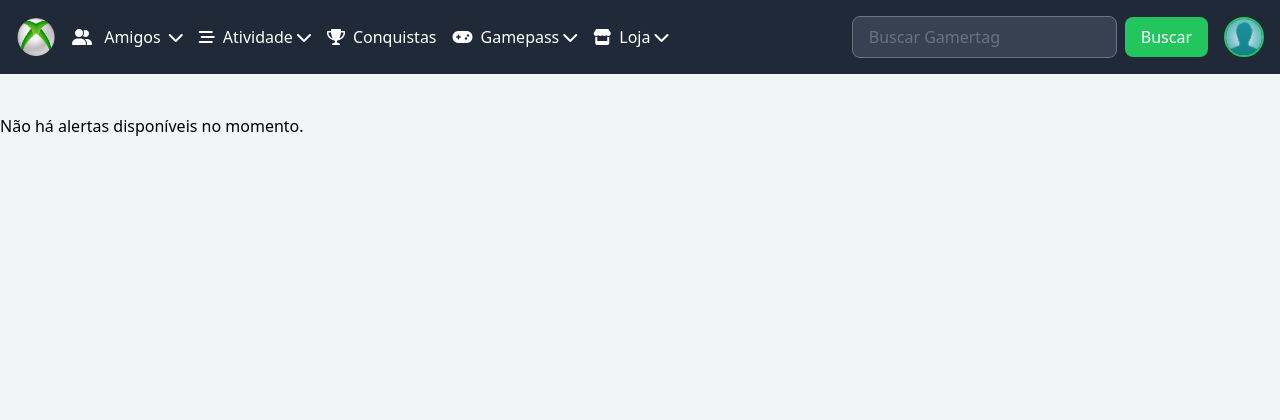
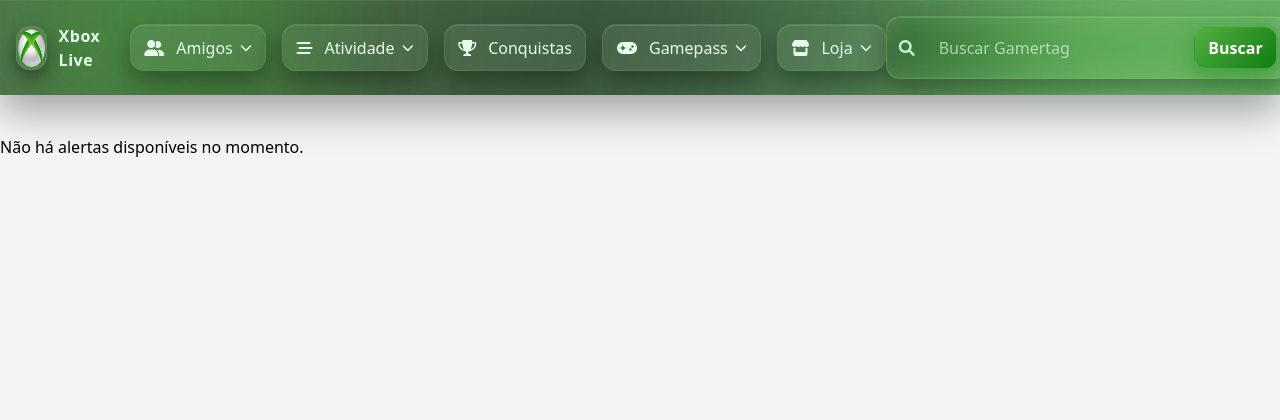
Before and after one commit to AndersonC96/XboxLive, a PHP site: page /pages/alerts.php in a window 1280 px wide. Shown: the top 420 px of the page. Run offline with PHP 8.4, Linux system fonts and the light colour scheme; some libraries are stand-ins or nearby versions.

Commit message:
Add liquid glass Xbox-inspired navbar styling

```diff
--- a/css/style.css
+++ b/css/style.css
@@ -18,6 +18,207 @@
     position: relative;
     bottom: 0;
     width: 100%;
+}
+
+/* Liquid glass inspired navbar */
+.liquid-nav {
+    position: sticky;
+    top: 0;
+    z-index: 40;
+    padding: 1rem 0;
+    backdrop-filter: blur(22px) saturate(160%);
+    background: linear-gradient(115deg, rgba(10, 24, 10, 0.72) 0%, rgba(12, 43, 15, 0.82) 45%, rgba(16, 124, 16, 0.65) 100%);
+    box-shadow: 0 16px 40px rgba(0, 0, 0, 0.35), inset 0 1px 0 rgba(255, 255, 255, 0.06);
+    overflow: hidden;
+}
+
+.nav-glass-overlay {
+    position: absolute;
+    inset: 0;
+    background: radial-gradient(circle at 20% 30%, rgba(108, 198, 68, 0.18), transparent 45%),
+        radial-gradient(circle at 80% 10%, rgba(82, 176, 67, 0.12), transparent 35%),
+        linear-gradient(120deg, rgba(255, 255, 255, 0.08), transparent 30%, rgba(255, 255, 255, 0.04));
+    mix-blend-mode: screen;
+    pointer-events: none;
+}
+
+.nav-grid {
+    position: absolute;
+    inset: 0;
+    background-image: linear-gradient(rgba(255, 255, 255, 0.04) 1px, transparent 1px),
+        linear-gradient(90deg, rgba(255, 255, 255, 0.04) 1px, transparent 1px);
+    background-size: 120px 120px;
+    opacity: 0.35;
+    pointer-events: none;
+}
+
+.nav-orb {
+    position: absolute;
+    width: 320px;
+    height: 320px;
+    border-radius: 50%;
+    filter: blur(70px);
+    opacity: 0.5;
+    animation: xboxOrbitFloat 16s ease-in-out infinite;
+}
+
+.nav-orb-left {
+    background: radial-gradient(circle, #52b043, #0e7a0e);
+    top: -120px;
+    left: -60px;
+}
+
+.nav-orb-right {
+    background: radial-gradient(circle, #8bd682, #52b043);
+    bottom: -140px;
+    right: 0;
+    animation-delay: 4s;
+}
+
+.nav-brand-text {
+    color: #e6ffed;
+    font-weight: 800;
+    letter-spacing: 0.5px;
+    text-shadow: 0 4px 18px rgba(82, 176, 67, 0.4);
+}
+
+.nav-brand-icon {
+    width: 44px;
+    height: 44px;
+    border-radius: 14px;
+    background: rgba(255, 255, 255, 0.06);
+    border: 1px solid rgba(82, 176, 67, 0.4);
+    box-shadow: inset 0 1px 0 rgba(255, 255, 255, 0.08), 0 8px 20px rgba(0, 0, 0, 0.45);
+}
+
+.nav-item {
+    position: relative;
+}
+
+.nav-link {
+    display: inline-flex;
+    align-items: center;
+    gap: 0.25rem;
+    color: #e6ffed;
+    padding: 0.65rem 0.85rem;
+    border-radius: 14px;
+    background: rgba(255, 255, 255, 0.06);
+    border: 1px solid rgba(82, 176, 67, 0.35);
+    box-shadow: 0 10px 24px rgba(0, 0, 0, 0.35), inset 0 1px 0 rgba(255, 255, 255, 0.12);
+    transition: all 0.2s ease;
+}
+
+.nav-link:hover {
+    background: rgba(255, 255, 255, 0.1);
+    border-color: rgba(108, 198, 68, 0.6);
+    box-shadow: 0 12px 30px rgba(16, 124, 16, 0.4), inset 0 1px 0 rgba(255, 255, 255, 0.16);
+    transform: translateY(-1px);
+}
+
+.nav-dropdown {
+    position: absolute;
+    top: calc(100% + 0.5rem);
+    left: 0;
+    min-width: 220px;
+    background: rgba(5, 12, 8, 0.86);
+    border: 1px solid rgba(82, 176, 67, 0.35);
+    border-radius: 16px;
+    box-shadow: 0 20px 40px rgba(0, 0, 0, 0.45), inset 0 1px 0 rgba(255, 255, 255, 0.08);
+    backdrop-filter: blur(20px) saturate(160%);
+    overflow: hidden;
+    z-index: 30;
+}
+
+.nav-dropdown-item {
+    display: flex;
+    align-items: center;
+    color: #f1fff6;
+    padding: 0.75rem 1rem;
+    font-weight: 600;
+    transition: background 0.2s ease, color 0.2s ease;
+}
+
+.nav-dropdown-item:hover {
+    background: rgba(82, 176, 67, 0.16);
+    color: #d9ffe4;
+}
+
+.nav-search {
+    display: inline-flex;
+    align-items: center;
+    gap: 0.75rem;
+    padding: 0.6rem 0.75rem;
+    background: rgba(255, 255, 255, 0.08);
+    border-radius: 14px;
+    border: 1px solid rgba(108, 198, 68, 0.4);
+    backdrop-filter: blur(14px);
+    box-shadow: inset 0 1px 0 rgba(255, 255, 255, 0.12), 0 10px 24px rgba(0, 0, 0, 0.35);
+}
+
+.nav-search-input {
+    background: transparent;
+    border: none;
+    color: #e6ffed;
+    outline: none;
+    min-width: 180px;
+}
+
+.nav-search-input::placeholder {
+    color: rgba(230, 255, 237, 0.65);
+}
+
+.nav-search-button {
+    background: linear-gradient(135deg, #52b043 0%, #107c10 100%);
+    color: white;
+    font-weight: 700;
+    padding: 0.5rem 0.85rem;
+    border-radius: 12px;
+    border: 1px solid rgba(82, 176, 67, 0.6);
+    box-shadow: 0 8px 20px rgba(16, 124, 16, 0.35);
+    transition: all 0.2s ease;
+}
+
+.nav-search-button:hover {
+    transform: translateY(-1px);
+    box-shadow: 0 12px 28px rgba(16, 124, 16, 0.45);
+    background: linear-gradient(135deg, #6cc644 0%, #34a532 100%);
+}
+
+.nav-profile {
+    position: relative;
+    display: inline-flex;
+    align-items: center;
+    gap: 0.65rem;
+    padding: 0.5rem 0.8rem;
+    border-radius: 14px;
+    background: rgba(255, 255, 255, 0.08);
+    border: 1px solid rgba(82, 176, 67, 0.4);
+    box-shadow: 0 10px 24px rgba(0, 0, 0, 0.35), inset 0 1px 0 rgba(255, 255, 255, 0.12);
+    color: #e6ffed;
+}
+
+.nav-profile-ring {
+    position: absolute;
+    inset: -2px;
+    border-radius: 16px;
+    background: linear-gradient(135deg, rgba(82, 176, 67, 0.7), rgba(16, 124, 16, 0.6));
+    opacity: 0.35;
+    filter: blur(14px);
+    pointer-events: none;
+}
+
+.nav-profile-img {
+    width: 40px;
+    height: 40px;
+    border-radius: 50%;
+    border: 2px solid rgba(82, 176, 67, 0.7);
+    box-shadow: 0 0 18px rgba(82, 176, 67, 0.45);
+    object-fit: cover;
+}
+
+.nav-profile-name {
+    font-weight: 700;
+    text-shadow: 0 4px 14px rgba(82, 176, 67, 0.4);
 }
 
 /* Liquid Glass Login Effect */
--- a/includes/navbar.php
+++ b/includes/navbar.php
@@ -21,103 +21,120 @@
         }
     }
 ?>
-<nav class="bg-gray-800 p-4">
-    <div class="flex justify-between items-center">
+<nav class="liquid-nav relative">
+    <div class="nav-glass-overlay"></div>
+    <div class="nav-grid"></div>
+    <div class="nav-orb nav-orb-left"></div>
+    <div class="nav-orb nav-orb-right"></div>
+
+    <div class="relative z-10 flex justify-between items-center max-w-7xl mx-auto px-4">
         <div class="flex items-center space-x-4">
-            <a href="dashboard.php">
-                <img src="../img/logo2.png" alt="Xbox Logo" class="w-10 h-10">
+            <a href="dashboard.php" class="nav-brand flex items-center space-x-3">
+                <span class="nav-brand-icon grid place-items-center">
+                    <img src="../img/logo2.png" alt="Xbox Logo" class="w-10 h-10">
+                </span>
+                <span class="nav-brand-text">Xbox Live</span>
             </a>
-            <div class="relative">
-                <button id="dropdown-amigos-btn" class="text-white hover:text-gray-400 focus:outline-none">
+
+            <div class="relative nav-item">
+                <button id="dropdown-amigos-btn" class="nav-link">
                     <i class="fas fa-user-friends mr-2"></i> Amigos
-                    <i class="fas fa-chevron-down ml-1"></i>
+                    <i class="fas fa-chevron-down ml-1 text-xs"></i>
                 </button>
-                <div id="dropdown-amigos-menu" class="hidden absolute bg-gray-700 text-white rounded-lg shadow-lg mt-2">
-                    <a href="../pages/amigos.php" class="block px-4 py-2 hover:bg-gray-600 flex items-center">
+                <div id="dropdown-amigos-menu" class="nav-dropdown hidden">
+                    <a href="../pages/amigos.php" class="nav-dropdown-item">
                         <i class="fas fa-users mr-2"></i> Amigos
                     </a>
-                    <a href="../pages/bloqueados.php" class="block px-4 py-2 hover:bg-gray-600 flex items-center">
+                    <a href="../pages/bloqueados.php" class="nav-dropdown-item">
                         <i class="fas fa-ban mr-2"></i> Bloqueados
                     </a>
-                    <a href="../pages/recentes.php" class="block px-4 py-2 hover:bg-gray-600 flex items-center">
+                    <a href="../pages/recentes.php" class="nav-dropdown-item">
                         <i class="fas fa-history mr-2"></i> Recentes
                     </a>
                 </div>
             </div>
-            <div class="relative">
-                <button id="dropdown-activity-btn" class="text-white flex items-center hover:text-gray-400 focus:outline-none">
+
+            <div class="relative nav-item">
+                <button id="dropdown-activity-btn" class="nav-link">
                     <i class="fas fa-stream mr-2"></i> Atividade
-                    <i class="fas fa-chevron-down ml-1"></i>
+                    <i class="fas fa-chevron-down ml-1 text-xs"></i>
                 </button>
-                <div id="dropdown-activity-menu" class="hidden absolute bg-gray-700 text-white rounded-lg shadow-lg mt-2">
-                    <a href="../pages/feed.php" class="block px-4 py-2 hover:bg-gray-600 flex items-center">
+                <div id="dropdown-activity-menu" class="nav-dropdown hidden">
+                    <a href="../pages/feed.php" class="nav-dropdown-item">
                         <i class="fas fa-rss mr-2"></i> Feed
                     </a>
-                    <a href="../pages/historico.php" class="block px-4 py-2 hover:bg-gray-600 flex items-center">
+                    <a href="../pages/historico.php" class="nav-dropdown-item">
                         <i class="fas fa-history mr-2"></i> Histórico
                     </a>
                 </div>
             </div>
-            <a href="conquistas.php" class="text-white flex items-center hover:text-gray-400">
+
+            <a href="conquistas.php" class="nav-link">
                 <i class="fas fa-trophy mr-2"></i> Conquistas
             </a>
-            <div class="relative">
-                <button id="dropdown-gamepass-btn" class="text-white flex items-center hover:text-gray-400 focus:outline-none">
+
+            <div class="relative nav-item">
+                <button id="dropdown-gamepass-btn" class="nav-link">
                     <i class="fas fa-gamepad mr-2"></i> Gamepass
-                    <i class="fas fa-chevron-down ml-1"></i>
+                    <i class="fas fa-chevron-down ml-1 text-xs"></i>
                 </button>
-                <div id="dropdown-gamepass-menu" class="hidden absolute bg-gray-700 text-white rounded-lg shadow-lg mt-2">
-                    <a href="../pages/todos_os_jogos.php" class="block px-4 py-2 hover:bg-gray-600 flex items-center">
+                <div id="dropdown-gamepass-menu" class="nav-dropdown hidden">
+                    <a href="../pages/todos_os_jogos.php" class="nav-dropdown-item">
                         <i class="fas fa-list mr-2"></i> Todos os Jogos
                     </a>
-                    <a href="../pages/ea_play.php" class="block px-4 py-2 hover:bg-gray-600 flex items-center">
+                    <a href="../pages/ea_play.php" class="nav-dropdown-item">
                         <i class="fas fa-play-circle mr-2"></i> EA Play
                     </a>
-                    <a href="../pages/jogos_sem_controle.php" class="block px-4 py-2 hover:bg-gray-600 flex items-center">
+                    <a href="../pages/jogos_sem_controle.php" class="nav-dropdown-item">
                         <i class="fas fa-gamepad mr-2"></i> Jogos sem Controle
                     </a>
-                    <a href="../pages/gamepass_pc.php" class="block px-4 py-2 hover:bg-gray-600 flex items-center">
+                    <a href="../pages/gamepass_pc.php" class="nav-dropdown-item">
                         <i class="fas fa-laptop mr-2"></i> PC Gamepass
                     </a>
                 </div>
             </div>
-            <div class="relative">
-                <button id="dropdown-loja-btn" class="text-white flex items-center hover:text-gray-400 focus:outline-none">
+
+            <div class="relative nav-item">
+                <button id="dropdown-loja-btn" class="nav-link">
                     <i class="fas fa-store mr-2"></i> Loja
-                    <i class="fas fa-chevron-down ml-1"></i>
+                    <i class="fas fa-chevron-down ml-1 text-xs"></i>
                 </button>
-                <div id="dropdown-loja-menu" class="hidden absolute bg-gray-700 text-white rounded-lg shadow-lg mt-2">
-                    <a href="../pages/em_breve.php" class="block px-4 py-2 hover:bg-gray-600 flex items-center">
+                <div id="dropdown-loja-menu" class="nav-dropdown hidden">
+                    <a href="../pages/em_breve.php" class="nav-dropdown-item">
                         <i class="fas fa-hourglass-start mr-2"></i> Em Breve
                     </a>
-                    <a href="../pages/mais_jogados.php" class="block px-4 py-2 hover:bg-gray-600 flex items-center">
+                    <a href="../pages/mais_jogados.php" class="nav-dropdown-item">
                         <i class="fas fa-fire mr-2"></i> Mais Jogados
                     </a>
-                    <a href="../pages/melhores_avaliados.php" class="block px-4 py-2 hover:bg-gray-600 flex items-center">
+                    <a href="../pages/melhores_avaliados.php" class="nav-dropdown-item">
                         <i class="fas fa-star mr-2"></i> Melhores Avaliados
                     </a>
-                    <a href="../pages/novos_jogos.php" class="block px-4 py-2 hover:bg-gray-600 flex items-center">
+                    <a href="../pages/novos_jogos.php" class="nav-dropdown-item">
                         <i class="fas fa-plus-circle mr-2"></i> Novos Jogos
                     </a>
-                    <a href="../pages/populares_gratis.php" class="block px-4 py-2 hover:bg-gray-600 flex items-center">
+                    <a href="../pages/populares_gratis.php" class="nav-dropdown-item">
                         <i class="fas fa-gift mr-2"></i> Populares Grátis
                     </a>
-                    <a href="../pages/populares_pagos.php" class="block px-4 py-2 hover:bg-gray-600 flex items-center">
+                    <a href="../pages/populares_pagos.php" class="nav-dropdown-item">
                         <i class="fas fa-dollar-sign mr-2"></i> Populares Pagos
                     </a>
-                    <a href="../pages/promocao.php" class="block px-4 py-2 hover:bg-gray-600 flex items-center">
+                    <a href="../pages/promocao.php" class="nav-dropdown-item">
                         <i class="fas fa-tags mr-2"></i> Promoção
                     </a>
                 </div>
             </div>
         </div>
+
         <div class="flex items-center space-x-4">
-            <form action="search.php" method="GET" class="flex items-center">
-                <input type="text" name="gamertag_search" placeholder="Buscar Gamertag" class="px-4 py-2 rounded-lg bg-gray-700 text-white focus:outline-none focus:ring-2 focus:ring-green-400" required>
-                <button type="submit" class="ml-2 bg-green-500 text-white px-4 py-2 rounded-lg">Buscar</button>
+            <form action="search.php" method="GET" class="nav-search">
+                <i class="fas fa-search text-green-200"></i>
+                <input type="text" name="gamertag_search" placeholder="Buscar Gamertag" class="nav-search-input" required>
+                <button type="submit" class="nav-search-button">Buscar</button>
             </form>
-            <button class="focus:outline-none">
-                <img src="<?php echo $gamerpic; ?>" alt="Profile" class="w-10 h-10 rounded-full border-2 border-green-500" id="user-menu-button">
+            <button class="focus:outline-none nav-profile" id="user-menu-button">
+                <div class="nav-profile-ring"></div>
+                <img src="<?php echo $gamerpic; ?>" alt="Profile" class="nav-profile-img">
+                <span class="nav-profile-name"><?php echo htmlspecialchars($gamertag); ?></span>
             </button>
         </div>
     </div>
@@ -135,7 +152,4 @@
     document.getElementById('dropdown-loja-btn').addEventListener('click', function() {
         document.getElementById('dropdown-loja-menu').classList.toggle('hidden');
     });
-    document.getElementById('user-menu-button').addEventListener('click', function() {
-        document.getElementById('user-menu').classList.toggle('hidden');
-    });
 </script>
```
